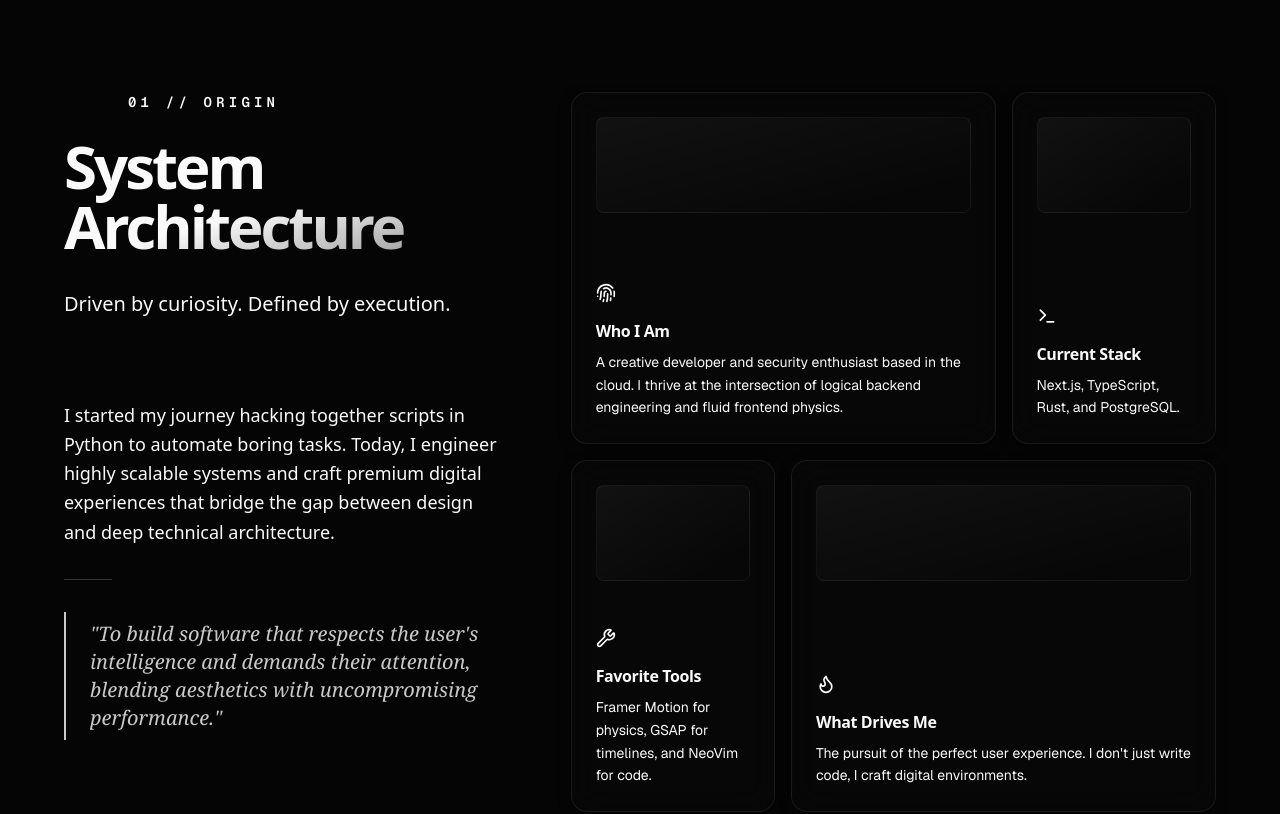
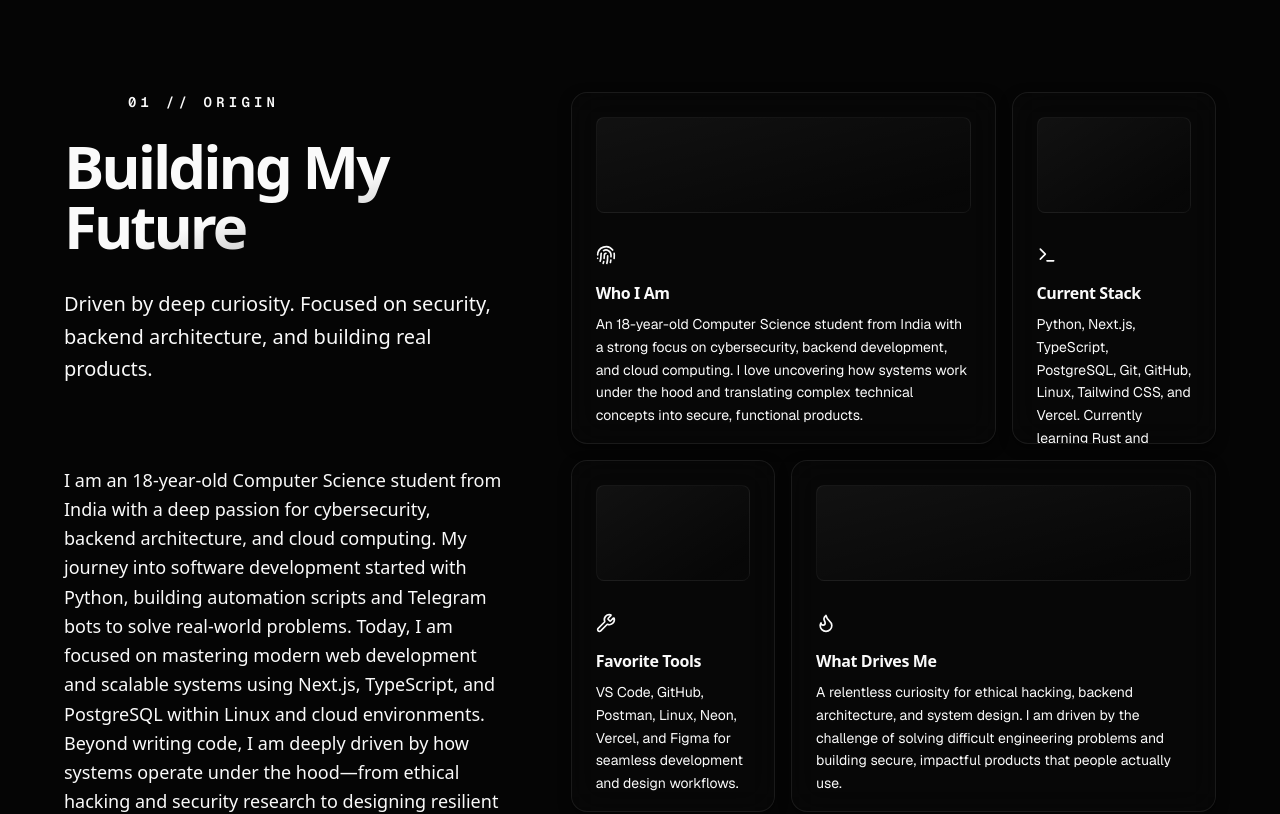
Before and after one commit to LostEmperor08/DevFolio, a Next.js app: page / in a window 1280 px wide. Shown: the part 900-1714 px from the top of the page. Built offline with nearby package versions, Linux system fonts and the light colour scheme; no server answers; the database is empty.

Commit message:
feat: rewrite about section content to authentically represent an 18-year-old CS student passionate about cybersecurity, backend, and cloud computing

```diff
--- a/src/components/sections/About.tsx
+++ b/src/components/sections/About.tsx
@@ -9,31 +9,34 @@ import { BentoItem } from "../ui/BentoItem";
 import { Fingerprint, Terminal, Wrench, Flame } from "lucide-react";
 
 const iconMap: Record<string, React.ReactNode> = {
-  "who-i-am": <Fingerprint className="w-5 h-5" />,
-  "current-stack": <Terminal className="w-5 h-5" />,
-  "favorite-tools": <Wrench className="w-5 h-5" />,
-  "what-drives-me": <Flame className="w-5 h-5" />,
+  "who-i-am": <Fingerprint className="h-5 w-5" />,
+  "current-stack": <Terminal className="h-5 w-5" />,
+  "favorite-tools": <Wrench className="h-5 w-5" />,
+  "what-drives-me": <Flame className="h-5 w-5" />,
 };
 
 export function About() {
   return (
-    <section className="w-full max-w-[1200px] px-6 py-32 md:py-48 relative z-10 mx-auto" id="about">
-      <div className="grid grid-cols-1 lg:grid-cols-12 gap-16 items-start">
-
+    <section className="relative z-10 mx-auto w-full max-w-[1200px] px-6 py-32 md:py-48" id="about">
+      <div className="grid grid-cols-1 items-start gap-16 lg:grid-cols-12">
         {/* Left Side: Editorial Story */}
         <motion.div
           variants={motionPresets.slideReveal}
           initial="initial"
           whileInView="whileInView"
           viewport={{ once: true, margin: "-100px" }}
-          className="lg:col-span-5 sticky top-32"
+          className="sticky top-32 lg:col-span-5"
         >
-          <SectionHeading title="System Architecture" subtitle={aboutContent.heading} kicker="01 // ORIGIN" />
+          <SectionHeading
+            title="Building My Future"
+            subtitle={aboutContent.heading}
+            kicker="01 // ORIGIN"
+          />
 
-          <div className="space-y-6 text-muted-foreground text-lg leading-relaxed mt-8">
+          <div className="text-muted-foreground mt-8 space-y-6 text-lg leading-relaxed">
             <p>{aboutContent.story}</p>
-            <div className="w-12 h-px bg-white/20 my-8" />
-            <p className="italic text-foreground/80 font-serif text-xl border-l-2 border-accent-blue pl-6 py-2">
+            <div className="my-8 h-px w-12 bg-white/20" />
+            <p className="text-foreground/80 border-accent-blue border-l-2 py-2 pl-6 font-serif text-xl italic">
               "{aboutContent.mission}"
             </p>
           </div>
@@ -56,16 +59,15 @@ export function About() {
                 icon={iconMap[item.id]}
                 className={item.colSpan}
                 header={
-                  <div className="w-full h-24 rounded-lg bg-gradient-to-br from-white/5 to-white/0 border border-white/5 mb-4 overflow-hidden relative group-hover/bento:border-white/10 transition-colors">
-                     {/* Subtle interior glow */}
-                     <div className="absolute inset-0 bg-accent-blue/5 opacity-0 group-hover/bento:opacity-100 transition-opacity duration-500" />
+                  <div className="relative mb-4 h-24 w-full overflow-hidden rounded-lg border border-white/5 bg-gradient-to-br from-white/5 to-white/0 transition-colors group-hover/bento:border-white/10">
+                    {/* Subtle interior glow */}
+                    <div className="bg-accent-blue/5 absolute inset-0 opacity-0 transition-opacity duration-500 group-hover/bento:opacity-100" />
                   </div>
                 }
               />
             ))}
           </BentoGrid>
         </motion.div>
-
       </div>
     </section>
   );
--- a/src/data/about.ts
+++ b/src/data/about.ts
@@ -1,31 +1,38 @@
 export const aboutContent = {
-  heading: "Driven by curiosity. Defined by execution.",
-  story: "I started my journey hacking together scripts in Python to automate boring tasks. Today, I engineer highly scalable systems and craft premium digital experiences that bridge the gap between design and deep technical architecture.",
-  mission: "To build software that respects the user's intelligence and demands their attention, blending aesthetics with uncompromising performance.",
+  heading:
+    "Driven by deep curiosity. Focused on security, backend architecture, and building real products.",
+  story:
+    "I am an 18-year-old Computer Science student from India with a deep passion for cybersecurity, backend architecture, and cloud computing. My journey into software development started with Python, building automation scripts and Telegram bots to solve real-world problems. Today, I am focused on mastering modern web development and scalable systems using Next.js, TypeScript, and PostgreSQL within Linux and cloud environments.\n\nBeyond writing code, I am deeply driven by how systems operate under the hood—from ethical hacking and security research to designing resilient backend infrastructures. I enjoy tackling complex technical challenges, continuously learning new technologies, and shipping complete products like my published Academic Planner. My long-term goal is to grow into a Security and Backend Engineer while eventually building my own technology company.",
+  mission:
+    "True engineering is about understanding systems deeply enough to secure them, scale them, and build products that create genuine value.",
   bento: [
     {
       id: "who-i-am",
       title: "Who I Am",
-      description: "A creative developer and security enthusiast based in the cloud. I thrive at the intersection of logical backend engineering and fluid frontend physics.",
+      description:
+        "An 18-year-old Computer Science student from India with a strong focus on cybersecurity, backend development, and cloud computing. I love uncovering how systems work under the hood and translating complex technical concepts into secure, functional products.",
       colSpan: "md:col-span-2",
     },
     {
       id: "current-stack",
       title: "Current Stack",
-      description: "Next.js, TypeScript, Rust, and PostgreSQL.",
+      description:
+        "Python, Next.js, TypeScript, PostgreSQL, Git, GitHub, Linux, Tailwind CSS, and Vercel. Currently learning Rust and scalable backend architecture.",
       colSpan: "md:col-span-1",
     },
     {
       id: "favorite-tools",
       title: "Favorite Tools",
-      description: "Framer Motion for physics, GSAP for timelines, and NeoVim for code.",
+      description:
+        "VS Code, GitHub, Postman, Linux, Neon, Vercel, and Figma for seamless development and design workflows.",
       colSpan: "md:col-span-1",
     },
     {
       id: "what-drives-me",
       title: "What Drives Me",
-      description: "The pursuit of the perfect user experience. I don't just write code, I craft digital environments.",
+      description:
+        "A relentless curiosity for ethical hacking, backend architecture, and system design. I am driven by the challenge of solving difficult engineering problems and building secure, impactful products that people actually use.",
       colSpan: "md:col-span-2",
-    }
-  ]
+    },
+  ],
 };
```
